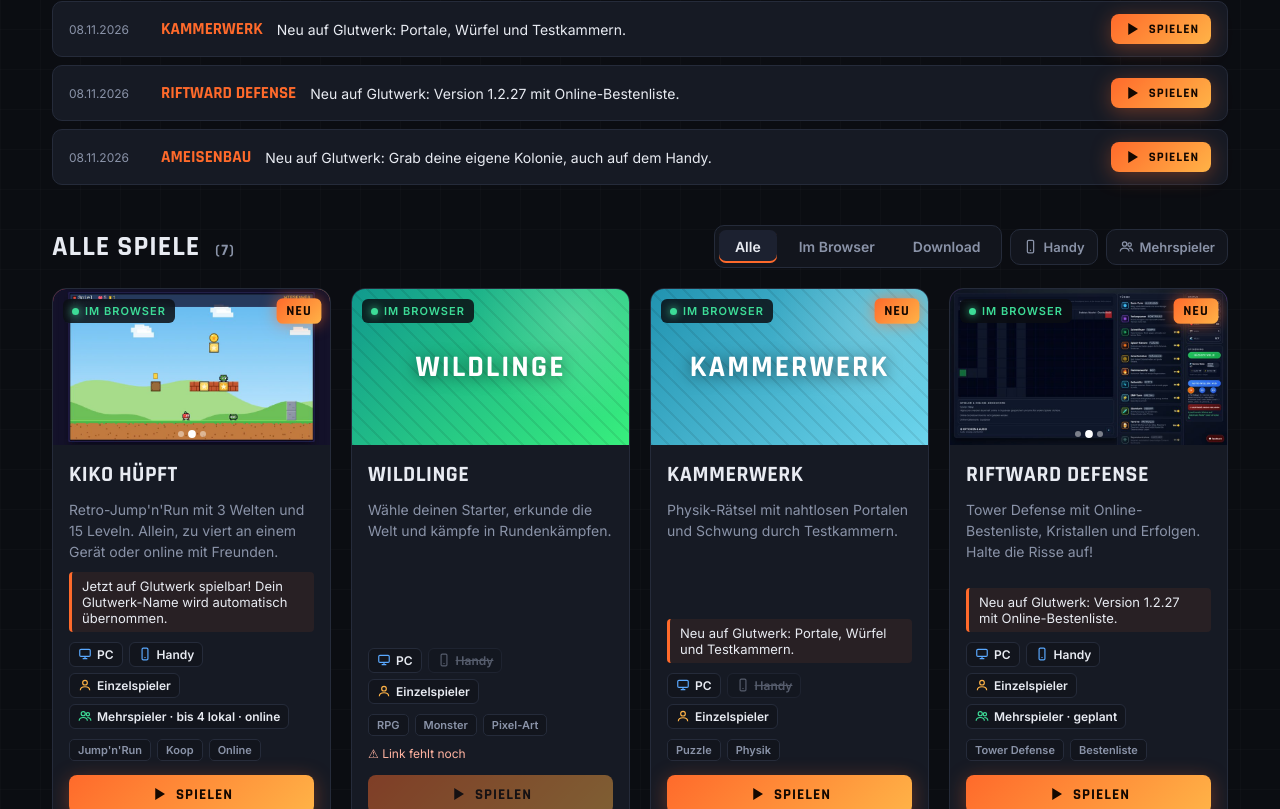
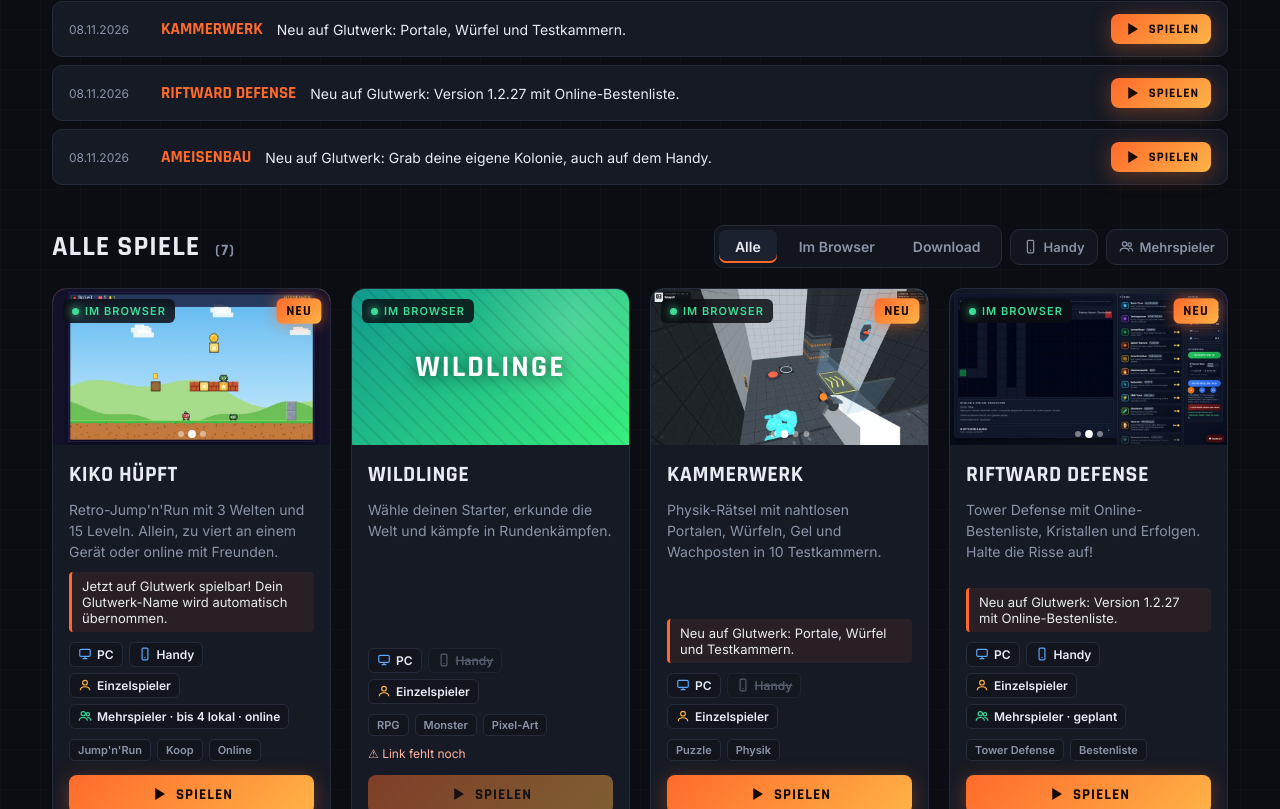
Before and after one commit to foxy0561/glutwerk, a plain HTML site: page index.html in a window 1280 px wide. Shown: the part 571-1380 px from the top of the page. Drawn offline with Linux system fonts and the light colour scheme.

Commit message:
Kammerwerk-Screenshots
Co-Authored-By: Claude Opus 5.5 <noreply@anthropic.com>
Claude-Session: https://claude.ai/code/session_01K5z61ApWAcC6uuhYHscJPj

```diff
--- a/index.html
+++ b/index.html
@@ -504,11 +504,12 @@ const GAMES = [
   },
   {
     title: "Kammerwerk",
+    shots: ["shots/kammerwerk-1.jpg", "shots/kammerwerk-2.jpg", "shots/kammerwerk-3.jpg", "shots/kammerwerk-4.jpg"],
     platforms: ["pc"],
     modes: ["single"],
     type: "browser",
     url: "kammerwerk/",
-    desc: "Physik-Rätsel mit nahtlosen Portalen und Schwung durch Testkammern.",
+    desc: "Physik-Rätsel mit nahtlosen Portalen, Würfeln, Gel und Wachposten in 10 Testkammern.",
     tags: ["Puzzle", "Physik"],
     colors: ["#2193b0", "#6dd5ed"],
     added: "2026-11-08",
```
Also changed, not shown: shots/kammerwerk-1.jpg (added), shots/kammerwerk-2.jpg (added), shots/kammerwerk-3.jpg (added), shots/kammerwerk-4.jpg (added).
